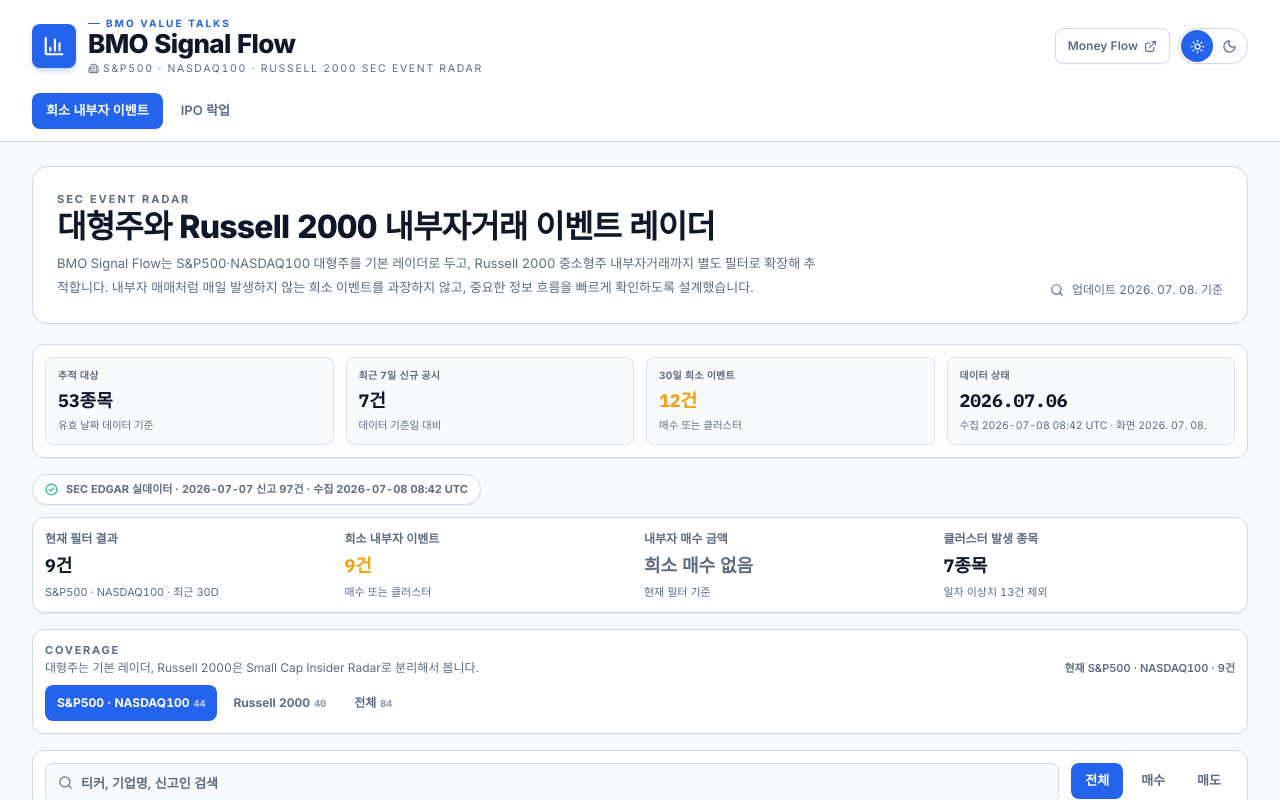
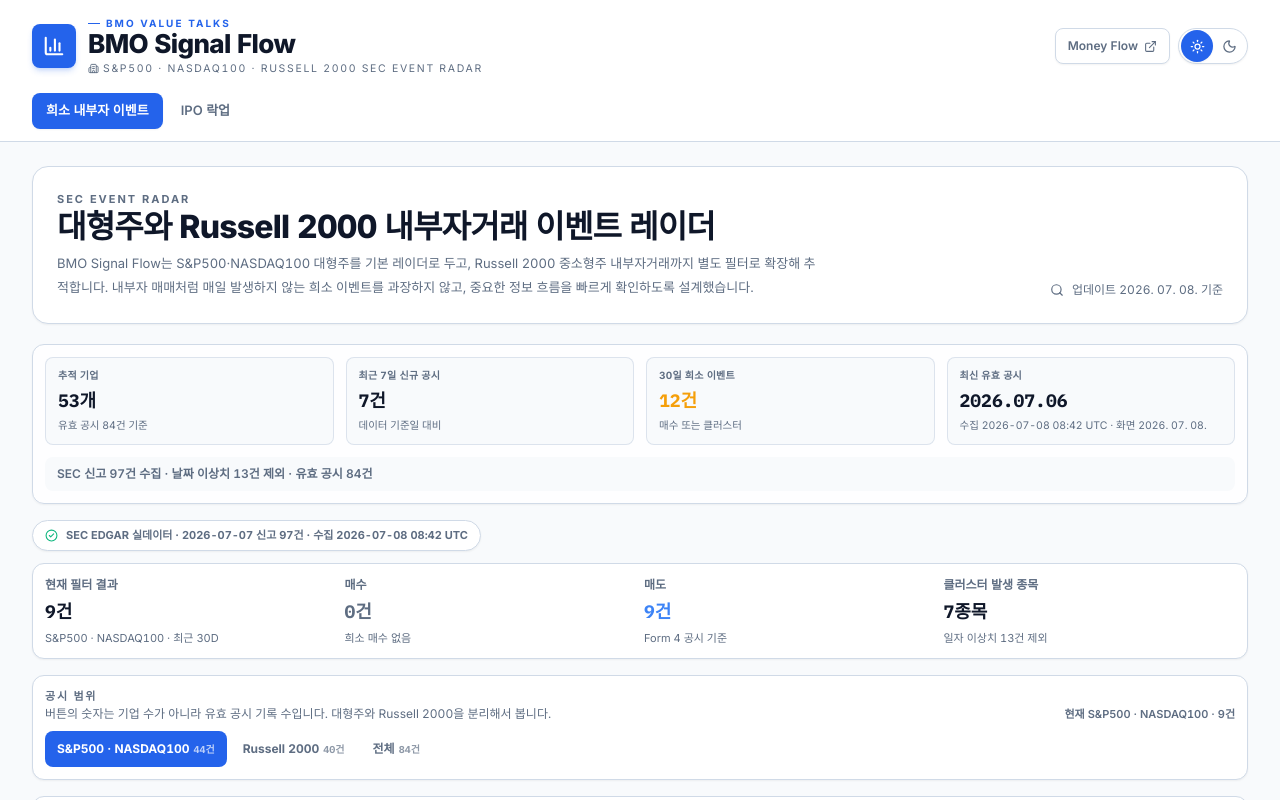
Before and after one commit to bemorebb66-stack/bmo-antman, a React (Vite) app in the folder site/: page / in a window 1280 px wide. Shown: the top 800 px of the page. Built offline with nearby package versions, Linux system fonts and the light colour scheme.

Commit message:
Clarify filing counts and dates

```diff
--- a/site/src/App.tsx
+++ b/site/src/App.tsx
@@ -632,6 +632,7 @@
     () => trades.map((trade) => ({ ...trade, txType: normalizeTx(trade.txType) })).filter(isValidFilingDateOrder),
     [trades]
   );
+  const invalidDateCount = trades.length - validTrades.length;
   const trackedCompanies = new Set(validTrades.map((trade) => trade.ticker)).size;
   const screenDate = new Date().toLocaleDateString("ko-KR", {
     year: "numeric",
@@ -641,14 +642,15 @@
   });
   const collectedAt = meta?.generatedAt ? meta.generatedAt.slice(0, 16).replace("T", " ") + " UTC" : "-";
   const items: Array<{ label: string; value: string; sub: string; tone?: "up" | "down" | "warn" }> = [
-    { label: "추적 대상", value: `${trackedCompanies}종목`, sub: "유효 날짜 데이터 기준" },
+    { label: "추적 기업", value: `${trackedCompanies}개`, sub: `유효 공시 ${validTrades.length}건 기준` },
     { label: "최근 7일 신규 공시", value: `${snapshot.rows7d.length}건`, sub: "데이터 기준일 대비" },
     { label: "30일 희소 이벤트", value: `${snapshot.rareInsider.length}건`, sub: "매수 또는 클러스터", tone: "warn" as const },
-    { label: "데이터 상태", value: snapshot.latestFiling ? snapshot.latestFiling.replace(/-/g, ".") : "-", sub: `수집 ${collectedAt} · 화면 ${screenDate}` },
+    { label: "최신 유효 공시", value: snapshot.latestFiling ? snapshot.latestFiling.replace(/-/g, ".") : "-", sub: `수집 ${collectedAt} · 화면 ${screenDate}` },
   ];
 
   return (
-    <section className="grid gap-3 rounded-xl border border-border bg-card/90 p-3 shadow-sm md:grid-cols-2 xl:grid-cols-4">
+    <section className="rounded-xl border border-border bg-card/90 p-3 shadow-sm">
+      <div className="grid gap-3 md:grid-cols-2 xl:grid-cols-4">
         {items.map((item) => (
           <div key={item.label} className="rounded-lg border border-border/70 bg-background px-3 py-2.5">
             <p className="text-[10px] font-bold uppercase tracking-wide text-muted-foreground">{item.label}</p>
@@ -662,6 +664,10 @@
             <p className="mt-1 truncate text-[10.5px] text-muted-foreground">{item.sub}</p>
           </div>
         ))}
+      </div>
+      <p className="mt-3 rounded-lg bg-background px-3 py-2 text-[12px] font-semibold text-muted-foreground">
+        SEC 신고 {trades.length}건 수집 · 날짜 이상치 {invalidDateCount}건 제외 · 유효 공시 {validTrades.length}건
+      </p>
     </section>
   );
 }
@@ -881,10 +887,11 @@
   const buyValue = rows
     .filter((trade) => trade.txType === "매수")
     .reduce((sum, trade) => sum + trade.value, 0);
+  const buyCount = rows.filter((trade) => trade.txType === "매수").length;
+  const sellCount = rows.filter((trade) => trade.txType === "매도").length;
   const clusterCompanies = new Set(
     rows.filter((trade) => trade.clusterCount >= 2).map((trade) => trade.ticker)
   ).size;
-  const rareEventCount = rows.filter((trade) => trade.txType === "매수" || trade.clusterCount >= 2).length;
   const rangeLabel = meta?.dateRange ? `${meta.dateRange.from} ~ ${meta.dateRange.to}` : "2026년 누적";
   const subLabel = `${coverageName(coverage)} · ${period === "전체" ? rangeLabel : `최근 ${period}`}`;
 
@@ -904,16 +911,18 @@
           <p className="mt-1 text-[11px] text-muted-foreground">{subLabel}</p>
         </div>
         <div>
-          <p className="font-bold text-muted-foreground">희소 내부자 이벤트</p>
-          <p className="num mt-1 text-lg font-extrabold text-warning">{rareEventCount}건</p>
-          <p className="mt-1 text-[11px] text-muted-foreground">매수 또는 클러스터</p>
-        </div>
-        <div>
-          <p className="font-bold text-muted-foreground">내부자 매수 금액</p>
-          <p className={`mt-1 text-lg font-extrabold ${buyValue > 0 ? "num text-positive" : "text-muted-foreground"}`}>
+          <p className="font-bold text-muted-foreground">매수</p>
+          <p className={`num mt-1 text-lg font-extrabold ${buyCount > 0 ? "text-positive" : "text-muted-foreground"}`}>
+            {buyCount}건
+          </p>
+          <p className="mt-1 text-[11px] text-muted-foreground">
             {buyValue > 0 ? `${fmtUSD(buyValue / 1e6, 1)}M` : "희소 매수 없음"}
           </p>
-          <p className="mt-1 text-[11px] text-muted-foreground">현재 필터 기준</p>
+        </div>
+        <div>
+          <p className="font-bold text-muted-foreground">매도</p>
+          <p className="num mt-1 text-lg font-extrabold text-negative">{sellCount}건</p>
+          <p className="mt-1 text-[11px] text-muted-foreground">Form 4 공시 기준</p>
         </div>
         <div>
           <p className="font-bold text-muted-foreground">클러스터 발생 종목</p>
@@ -927,9 +936,9 @@
       <div className="mt-4 rounded-xl border border-border bg-card p-3 shadow-sm">
         <div className="mb-2 flex flex-col gap-1 sm:flex-row sm:items-end sm:justify-between">
           <div>
-            <p className="text-[11px] font-bold uppercase tracking-[0.16em] text-muted-foreground">Coverage</p>
+            <p className="text-[11px] font-bold uppercase tracking-[0.16em] text-muted-foreground">공시 범위</p>
             <p className="text-[12px] text-muted-foreground">
-              대형주는 기본 레이더, Russell 2000은 Small Cap Insider Radar로 분리해서 봅니다.
+              버튼의 숫자는 기업 수가 아니라 유효 공시 기록 수입니다. 대형주와 Russell 2000을 분리해서 봅니다.
             </p>
           </div>
           <span className="text-[11px] font-semibold text-muted-foreground">
@@ -952,7 +961,7 @@
               }`}
             >
               {label}
-              <span className="num ml-1 text-[10px] opacity-70">{coverageCounts[option]}</span>
+              <span className="num ml-1 text-[10px] opacity-70">{coverageCounts[option]}건</span>
             </button>
           ))}
         </div>
```
Also changed, not shown: 3 other files (tests, documents, lock files or other folders). Lines whose indentation alone changed are shown as unchanged.
